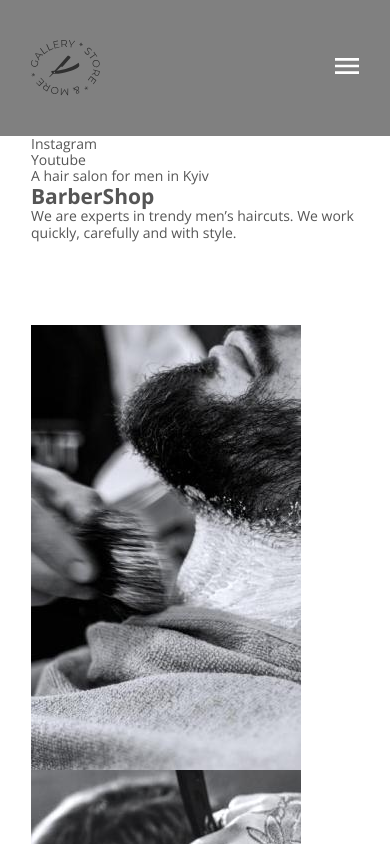
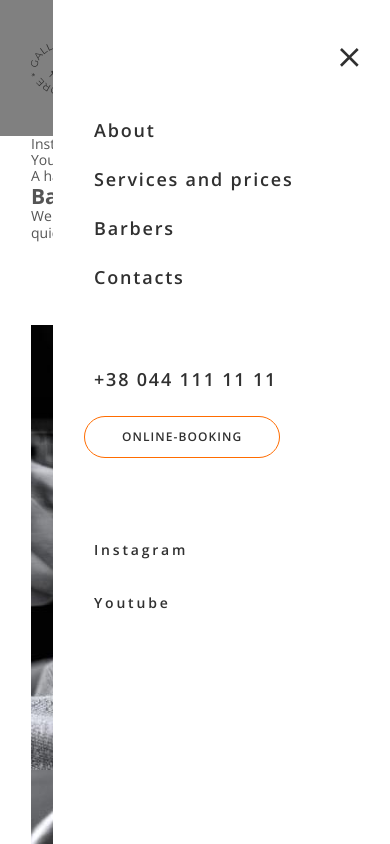
Before and after one commit to Vovap1991/barbershop, a plain HTML site: page index.html in a window 390 px wide. Both pictures are taken after a click on the button 347 px from the left and 68 px from the top of the page. Shown: the top 844 px of the page. Drawn offline with nearby package versions, Linux system fonts and the light colour scheme.

Commit message:
Mobile: Mobile menu (done)

```diff
--- a/css/mobile.css
+++ b/css/mobile.css
@@ -31,30 +31,61 @@
   fill: #ffffff;
   width: 24px;
   height: 16px;
+  transition: fill 250ms linear;
+}
+
+.burger-menu-icon:hover,
+.burger-menu-icon:focus {
+  fill: var(--accent-color);
 }
 
 /* ================ MOBILE MENU ================= */
 
 .mobile-menu {
   max-width: 337px;
+  width: 100%;
   height: 100%;
+  top: 0;
+  right: 0;
+  position: fixed;
+  z-index: 1000;
+  background: #ffffff;
+  transform: translateX(100%);
+  transition: transform 250ms linear;
+}
+
+.mobile-menu.is-open {
+  transform: translateX(0);
 }
 
 .mobile-menu-container {
+  position: relative;
+  display: flex;
+  flex-direction: column;
+  justify-content: space-between;
+  height: 100%;
   padding-top: 118px;
   padding-bottom: 227px;
-  padding-left: 40px;
 }
 
 .mobile-menu-close-button {
   background-color: transparent;
   border: none;
+  position: absolute;
+  top: 48px;
+  right: 31px;
 }
 
 .mobile-menu-close-icon {
   fill: #303030;
   width: 19px;
   height: 19px;
+  transition: fill 250ms linear;
+}
+
+.mobile-menu-close-icon:hover,
+.mobile-menu-close-icon:focus {
+  fill: var(--accent-color);
 }
 
 .mobile-menu-navigation-list {
@@ -68,22 +99,93 @@
   font-size: 18px;
   line-height: calc(25 / 18);
   letter-spacing: 0.1em;
+  color: var(--secondary-text-color);
+}
+
+.mobile-menu-navigation-link {
+  padding: 5px 10px;
+  transition: color 250ms linear, font-size 250ms linear, font-weight 250ms linear;
 }
 
 .mobile-menu-navigation-link:hover,
 .mobile-menu-navigation-link:focus {
   color: var(--accent-color);
+  font-size: 21px;
+  font-weight: 700;
 }
 
-.mobile-menu-navigation-link {
+.mobile-menu-contacts-list {
+  display: flex;
+  flex-direction: column;
+  gap: 24px;
+}
+
+.mobile-menu-contacts-list-item {
+  font-weight: 600;
+  font-size: 18px;
+  line-height: calc(25 / 18);
+  letter-spacing: 0.1em;
+  text-transform: uppercase;
+  color: var(--secondary-text-color);
+}
+
+.mobile-menu-contacts-list-link {
+  padding: 5px 10px;
+  transition: color 250ms linear, font-size 250ms linear, font-weight 250ms linear;
+}
+
+.mobile-menu-contacts-list-link:hover,
+.mobile-menu-contacts-list-link:focus {
+  color: var(--accent-color);
+  font-size: 21px;
+  font-weight: 700;
+}
+
+.mobile-menu-button {
+  font-weight: 600;
+  font-size: 12px;
+  line-height: calc(16 / 12);
+  letter-spacing: 0.09em;
+  text-transform: uppercase;
+  color: var(--secondary-text-color);
+  background: transparent;
+  padding: 12px 37px;
+  border: 1px solid #FF6C00;
+  border-radius: 25px;
+  cursor: pointer;
+  transition: border 250ms linear, font-size 250ms linear, font-weight 250ms linear;
+}
+
+.mobile-menu-button:hover,
+.mobile-menu-button:focus {
+  border: 3px solid #FF6C00;
+  font-size: 15px;
+  font-weight: 700;
+}
+
+.mobile-memu-social-list {
+  display: flex;
+  flex-direction: column;
+  gap: 24px;
+}
+
+.mobile-menu-social-list-item {
+  font-weight: 600;
+  font-size: 14px;
+  line-height: calc(19 / 14);
+  letter-spacing: 0.2em;
+  color: var(--secondary-text-color);
+}
+
+.mobile-menu-social-list-link {
   display: inline-block;
   padding: 5px 10px;
+  transition: color 250ms linear, font-size 250ms linear, font-weight 250ms linear;
 }
 
-.mobile-menu-navigation-link::after {
-  content: "";
-  display: block;
-  width: 100%;
-  height: 3px;
-  background-color: var(--accent-color);
+.mobile-menu-social-list-link:hover,
+.mobile-menu-social-list-link:focus {
+  color: var(--accent-color);
+  font-size: 17px;
+  font-weight: 700;
 }
--- a/index.html
+++ b/index.html
@@ -36,12 +36,43 @@
         <a href="tel:+380441111111" class="header-tel link">+38 044 111 11 11</a>
         <button type="button" class="primary-button">Online-booking</button>
       </div>
-      <button type="button" class="burger-menu-button button">
-        <svg class="burger-menu-icon" width="40" height="40">
+      <button type="button" class="burger-menu-button button js-open-menu">
+        <svg class="burger-menu-icon" width="40" height="40" aria-label="mobile-menu">
           <use href="./images/symbol-defs.svg#icon-burger"></use>
         </svg>
       </button>
     </div>
+      <!-- ================= MOBILE MENU =============== -->
+  <div class="mobile-menu js-menu-container">
+    <div class="container mobile-menu-container" id="mobile-menu">
+<button type="button" class="mobile-menu-close-button button js-close-menu" aria-expanded="false"
+aria-controls="mobile-menu">
+  <svg class="mobile-menu-close-icon" width="40" height="40">
+    <use href="./images/symbol-defs.svg#icon-close"></use>
+  </svg>
+</button>
+<div class="mobile-menu-navigation">
+  <ul class="mobile-menu-navigation-list list">
+    <li class="mobile-menu-navigation-item"><a href="#about" class="mobile-menu-navigation-link link">About</a></li>
+    <li class="mobile-menu-navigation-item"><a href="#services-and-prices" class="mobile-menu-navigation-link link">Services and prices</a></li>
+    <li class="mobile-menu-navigation-item"><a href="#barbers" class="mobile-menu-navigation-link link">Barbers</a></li>
+    <li class="mobile-menu-navigation-item"><a href="#contacts" class="mobile-menu-navigation-link link">Contacts</a></li>
+  </ul>
+</div>
+<div class="mobile-menu-contacts">
+  <ul class="mobile-menu-contacts-list list">
+    <li class="mobile-menu-contacts-list-item"><a class="mobile-menu-contacts-list-link link" href="tel:+380441111111">+38 044 111 11 11</a></li>
+    <li class="mobile-menu-contacts-list-item"><a class="mobile-menu-button link" href="#" type="button">online-booking</a></li>
+  </ul>
+</div>
+<div class="mobile-menu-social">
+  <ul class="mobile-memu-social-list list">
+    <li class="mobile-menu-social-list-item"><a href="https://www.instagram.com/" noopener norefferer nofollow class="mobile-menu-social-list-link link">Instagram</a></li>
+    <li class="mobile-menu-social-list-item"><a href="https://www.youtube.com/" noopener norefferer nofollow class="mobile-menu-social-list-link link">Youtube</a></li>
+  </ul>
+</div>
+</div>
+  </div>
   </header>
   <main>
     <!-- Hero Section -->
@@ -250,24 +281,7 @@
     </div>
   </footer>
 
-  <!-- ================= MOBILE MENU =============== -->
-  <div class="mobile-menu">
-    <div class="mobile-menu-container">
-<button type="button" class="mobile-menu-close-button button">
-  <svg class="mobile-menu-close-icon" width="40" height="40">
-    <use href="./images/symbol-defs.svg#icon-close"></use>
-  </svg>
-</button>
-<div class="mobile-menu-navigation">
-  <ul class="mobile-menu-navigation-list list">
-    <li class="mobile-menu-navigation-item"><a href="#about" class="mobile-menu-navigation-link link">About</a></li>
-    <li class="mobile-menu-navigation-item"><a href="#services-and-prices" class="mobile-menu-navigation-link link">Services and prices</a></li>
-    <li class="mobile-menu-navigation-item"><a href="#barbers" class="mobile-menu-navigation-link link">Barbers</a></li>
-    <li class="mobile-menu-navigation-item"><a href="#contacts" class="mobile-menu-navigation-link link">Contacts</a></li>
-  </ul>
-</div>
-</div>
-  </div>
+<script src="./js/mobile-menu.js"></script>
 </body>
 
 </html>
--- /dev/null
+++ b/js/mobile-menu.js
@@ -0,0 +1,28 @@
+(() => {
+    const mobileMenu = document.querySelector('.js-menu-container');
+    const openMenuBtn = document.querySelector('.js-open-menu');
+    const closeMenuBtn = document.querySelector('.js-close-menu');
+
+    const toggleMenu = () => {
+      const isMenuOpen =
+        openMenuBtn.getAttribute('aria-expanded') === 'true' || false;
+      openMenuBtn.setAttribute('aria-expanded', !isMenuOpen);
+      mobileMenu.classList.toggle('is-open');
+
+      const scrollLockMethod = !isMenuOpen
+        ? 'disableBodyScroll'
+        : 'enableBodyScroll';
+      bodyScrollLock[scrollLockMethod](document.body);
+    };
+
+    openMenuBtn.addEventListener('click', toggleMenu);
+    closeMenuBtn.addEventListener('click', toggleMenu);
+
+
+    window.matchMedia('(min-width: 768px)').addEventListener('change', e => {
+      if (!e.matches) return;
+      mobileMenu.classList.remove('is-open');
+      openMenuBtn.setAttribute('aria-expanded', false);
+      bodyScrollLock.enableBodyScroll(document.body);
+    });
+  })();
```
